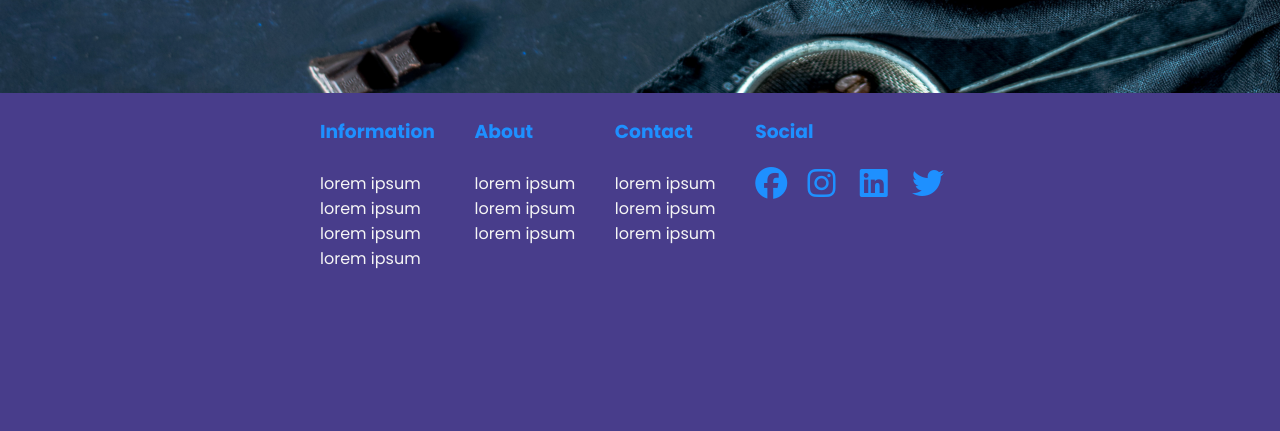
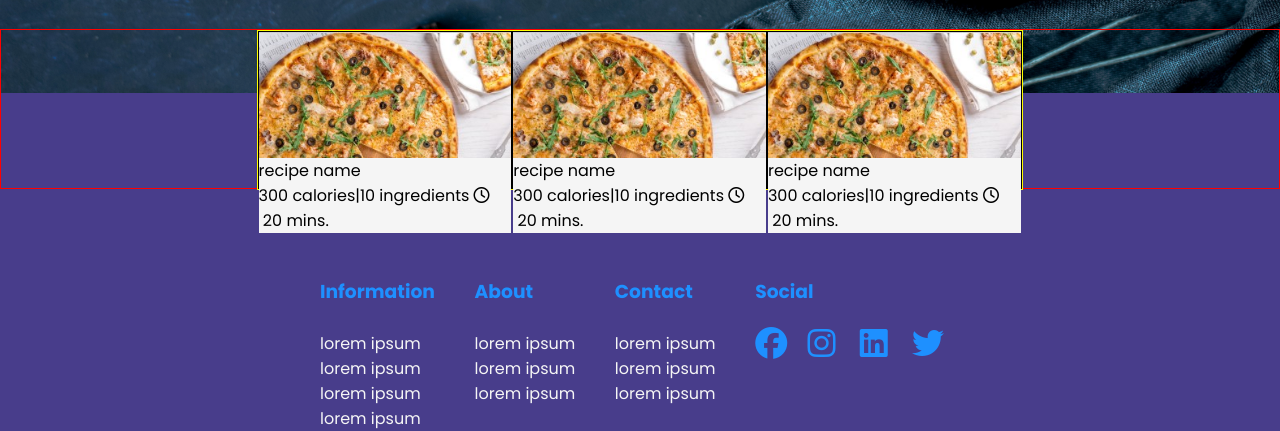
Before and after one commit to ijzzBloc/Clueless-Cook, a website built with Parcel: page src/index.html in a window 1280 px wide. Shown: the part 371-802 px from the top of the page. Built offline with nearby package versions, Linux system fonts and the light colour scheme; a web font is replaced by a local one.

Commit message:
added carousel

```diff
--- a/src/index.html
+++ b/src/index.html
@@ -26,6 +26,29 @@
         <div class="random-search">
             <button type="button" class="random-recipes-bttn">Find Recipes →</button>
         </div>
+    </section>
+    <section class="slider-container">
+        <section class="slider-inner-container">
+            <div class="slide">
+                <div class="slide-content">
+                    <a href="" class="slide-text">recipe name</a>
+                    <p class="slide-text">300 calories|10 ingredients&nbsp;<i class="fa-regular fa-clock"></i>&nbsp;20 mins.</p>
+                </div>
+            </div>
+            <div class="slide">
+                <div class="slide-content">
+                    <a href="" class="slide-text">recipe name</a>
+                    <p class="slide-text">300 calories|10 ingredients&nbsp;<i class="fa-regular fa-clock"></i>&nbsp;20 mins.</p>
+                </div>
+            </div>
+            <div class="slide">
+                <div class="slide-content">
+                    <a href="" class="slide-text">recipe name</a>
+                    <p class="slide-text">300 calories|10 ingredients&nbsp;<i class="fa-regular fa-clock"></i>&nbsp;20 mins.</p>
+                </div>
+            </div>
+            </div>
+        </section>
     </section>
 </main>
 <footer>
--- a/src/styles.css
+++ b/src/styles.css
@@ -8,9 +8,10 @@
 *   {
     padding: 0;
     margin: 0;
+    box-sizing: border-box;
     list-style: none;
-    background-color: darkslateblue;
     font-family: 'Poppins', sans-serif;
+    background: darkslateblue;
 }
 /********************* Header *********************/
 .header-container  {
@@ -79,6 +80,39 @@ a   {
 .random-recipes-bttn:hover {
     cursor: pointer;
 }
+.slider-container   {
+    position: relative;
+    bottom: 4rem;
+    border: red 1px solid;
+    background: none;
+    height:20vh;
+}
+.slider-inner-container {
+    display: flex;
+    border: yellow 1px solid;
+    margin-left: 20%;
+    margin-right: 20%;
+    height: inherit;
+}
+.slide  {
+    border: black 1px solid;
+    width: 33.3%;
+    background: url("./assets/images/cardplaceholder.jpg") no-repeat center / cover;
+}
+.slide-content  {
+    position: relative;
+    top: 81%;
+    background: whitesmoke;
+}
+.slide-text {
+    background: whitesmoke;
+}
+.fa-clock   {
+    color: black;
+    background: whitesmoke;
+}
+.slide:hover    {
+}
 /********************* Footer *********************/
 .footer-container   {
     display: flex;
```
Also changed, not shown: dist/cardplaceholder.18cf3e6f.jpg (added), dist/index.html, src/assets/images/cardplaceholder.jpg (added), 2 other files.
